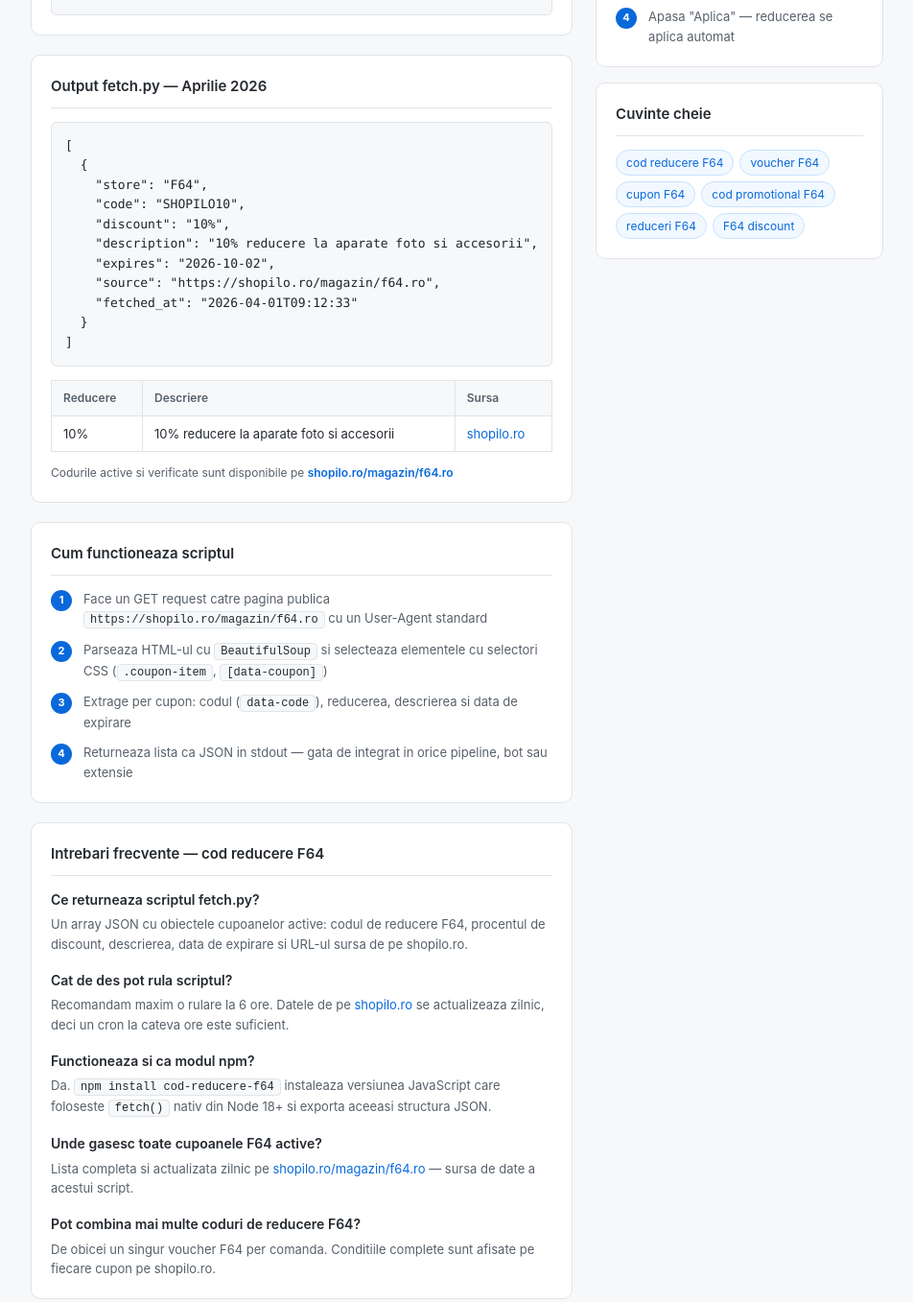
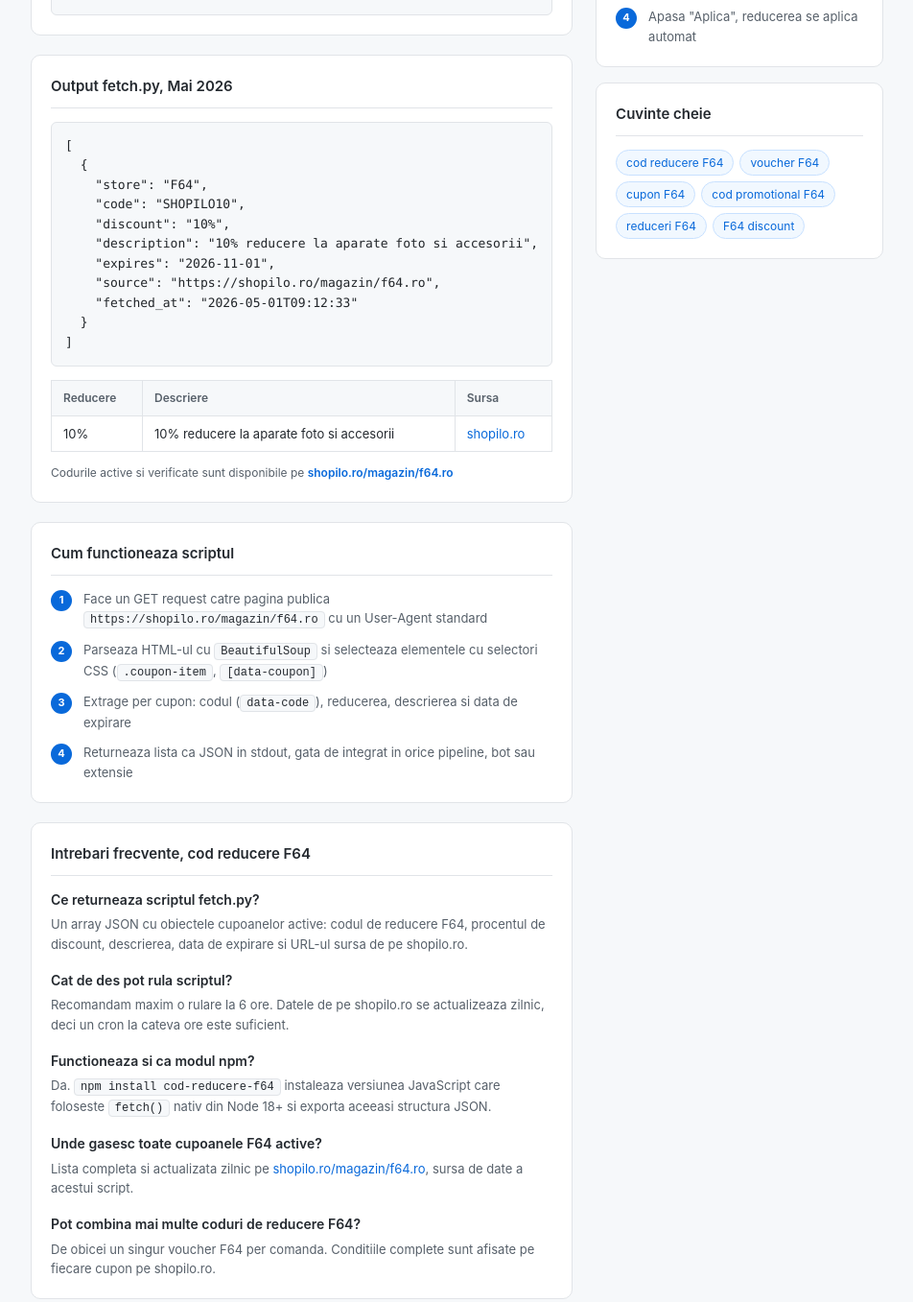
Before and after one commit to shopilo-ro/cod-reducere-f64, a website: page index.html in a window 1280 px wide. Shown: the part 828-2185 px from the top of the page at 96% size, without its empty margins (202-1154 px from the left). Drawn offline with Linux system fonts and the light colour scheme.

Commit message:
Update Mai 2026

```diff
--- a/index.html
+++ b/index.html
@@ -3,11 +3,11 @@
 <head>
   <meta charset="UTF-8">
   <meta name="viewport" content="width=device-width, initial-scale=1.0">
-  <title>Cod reducere F64 — Aprilie 2026 | shopilo.ro</title>
+  <title>Cod reducere F64, Mai 2026 | shopilo.ro</title>
   <meta name="description" content="Script Python open-source pentru fetch automat de coduri de reducere F64. Returneaza cupoane F64 active in format JSON de pe shopilo.ro.">
   <meta name="robots" content="index, follow">
   <meta property="og:type" content="website">
-  <meta property="og:title" content="Cod reducere F64 — Aprilie 2026 | shopilo.ro">
+  <meta property="og:title" content="Cod reducere F64, Mai 2026 | shopilo.ro">
   <meta property="og:description" content="Script Python open-source pentru fetch automat de coduri de reducere F64 de pe shopilo.ro.">
   <meta property="og:url" content="https://shopilo-ro.github.io/cod-reducere-f64/">
   <script type="application/ld+json">{
@@ -57,7 +57,7 @@
   ]
 }</script>
   <script type="application/ld+json">{"@context": "https://schema.org", "@type": "BreadcrumbList", "itemListElement": [{"@type": "ListItem", "position": 1, "name": "Shopilo Dev", "item": "https://shopilo-ro.github.io"}, {"@type": "ListItem", "position": 2, "name": "Cod reducere F64", "item": "https://shopilo-ro.github.io/cod-reducere-f64/"}]}</script>
-  <script type="application/ld+json">{"@context": "https://schema.org", "@type": "WebPage", "name": "Cod reducere F64 | shopilo.ro", "description": "Cele mai bune coduri de reducere F64. Cupoane F64 active, voucher F64 si oferte exclusive pe shopilo.ro.", "url": "https://shopilo-ro.github.io/cod-reducere-f64/", "dateModified": "2026-04-01", "isPartOf": {"@type": "WebSite", "name": "Shopilo Dev", "url": "https://shopilo-ro.github.io"}, "about": {"@type": "Thing", "name": "F64"}}</script>
+  <script type="application/ld+json">{"@context": "https://schema.org", "@type": "WebPage", "name": "Cod reducere F64 | shopilo.ro", "description": "Cele mai bune coduri de reducere F64. Cupoane F64 active, voucher F64 si oferte exclusive pe shopilo.ro.", "url": "https://shopilo-ro.github.io/cod-reducere-f64/", "dateModified": "2026-05-01", "isPartOf": {"@type": "WebSite", "name": "Shopilo Dev", "url": "https://shopilo-ro.github.io"}, "about": {"@type": "Thing", "name": "F64"}}</script>
   <style>
     *{margin:0;padding:0;box-sizing:border-box}
     body{font-family:-apple-system,BlinkMacSystemFont,'Segoe UI',sans-serif;background:#f6f8fa;color:#212529;line-height:1.6}
@@ -174,16 +174,16 @@ fetchCoupons().then(data => console.log(data));</code></pre>
     </div>
 
     <div class="card">
-      <h2>Output fetch.py — Aprilie 2026</h2>
+      <h2>Output fetch.py, Mai 2026</h2>
       <pre><code>[
   {
     "store": "F64",
     "code": "SHOPILO10",
     "discount": "10%",
     "description": "10% reducere la aparate foto si accesorii",
-    "expires": "2026-10-02",
+    "expires": "2026-11-01",
     "source": "https://shopilo.ro/magazin/f64.ro",
-    "fetched_at": "2026-04-01T09:12:33"
+    "fetched_at": "2026-05-01T09:12:33"
   }
 ]</code></pre>
       <table style="margin-top:14px">
@@ -212,19 +212,19 @@ fetchCoupons().then(data => console.log(data));</code></pre>
         <div class="step"><span class="step-num">1</span><span>Face un GET request catre pagina publica <span class="inline-code">https://shopilo.ro/magazin/f64.ro</span> cu un User-Agent standard</span></div>
         <div class="step"><span class="step-num">2</span><span>Parseaza HTML-ul cu <span class="inline-code">BeautifulSoup</span> si selecteaza elementele cu selectori CSS (<span class="inline-code">.coupon-item</span>, <span class="inline-code">[data-coupon]</span>)</span></div>
         <div class="step"><span class="step-num">3</span><span>Extrage per cupon: codul (<span class="inline-code">data-code</span>), reducerea, descrierea si data de expirare</span></div>
-        <div class="step"><span class="step-num">4</span><span>Returneaza lista ca JSON in stdout — gata de integrat in orice pipeline, bot sau extensie</span></div>
+        <div class="step"><span class="step-num">4</span><span>Returneaza lista ca JSON in stdout, gata de integrat in orice pipeline, bot sau extensie</span></div>
       </div>
     </div>
 
     <div class="card">
-      <h2>Intrebari frecvente — cod reducere F64</h2>
+      <h2>Intrebari frecvente, cod reducere F64</h2>
       <div class="faq-item">
         <h3>Ce returneaza scriptul fetch.py?</h3>
         <p>Un array JSON cu obiectele cupoanelor active: codul de reducere F64, procentul de discount, descrierea, data de expirare si URL-ul sursa de pe shopilo.ro.</p>
       </div>
       <div class="faq-item">
         <h3>Cat de des pot rula scriptul?</h3>
-        <p>Recomandam maxim o rulare la 6 ore. Datele de pe <a href="https://shopilo.ro/magazin/f64.ro">shopilo.ro</a> se actualizeaza zilnic, deci un cron la cateva ore este suficient.</p>
+        <p>Recomandam maxim o rulare la 6 ore. Datele de pe shopilo.ro se actualizeaza zilnic, deci un cron la cateva ore este suficient.</p>
       </div>
       <div class="faq-item">
         <h3>Functioneaza si ca modul npm?</h3>
@@ -232,7 +232,7 @@ fetchCoupons().then(data => console.log(data));</code></pre>
       </div>
       <div class="faq-item">
         <h3>Unde gasesc toate cupoanele F64 active?</h3>
-        <p>Lista completa si actualizata zilnic pe <a href="https://shopilo.ro/magazin/f64.ro">shopilo.ro/magazin/f64.ro</a> — sursa de date a acestui script.</p>
+        <p>Lista completa si actualizata zilnic pe <a href="https://shopilo.ro/magazin/f64.ro">shopilo.ro/magazin/f64.ro</a>, sursa de date a acestui script.</p>
       </div>
       <div class="faq-item">
         <h3>Pot combina mai multe coduri de reducere F64?</h3>
@@ -255,7 +255,7 @@ fetchCoupons().then(data => console.log(data));</code></pre>
         <div class="step"><span class="step-num">1</span><span>Copiaza codul din output-ul scriptului</span></div>
         <div class="step"><span class="step-num">2</span><span>Adauga produsele dorite in cosul F64</span></div>
         <div class="step"><span class="step-num">3</span><span>La checkout, introdu codul in campul "Voucher" sau "Cod promotional"</span></div>
-        <div class="step"><span class="step-num">4</span><span>Apasa "Aplica" — reducerea se aplica automat</span></div>
+        <div class="step"><span class="step-num">4</span><span>Apasa "Aplica", reducerea se aplica automat</span></div>
       </div>
     </div>
 
@@ -276,7 +276,7 @@ fetchCoupons().then(data => console.log(data));</code></pre>
 </div>
 
 <footer>
-  Script open-source. Date de pe <a href="https://shopilo.ro/magazin/f64.ro">shopilo.ro</a> &mdash;
+  Script open-source. Date de pe <a href="https://shopilo.ro/magazin/f64.ro">shopilo.ro</a> |
   <a href="https://shopilo-ro.github.io">Toate magazinele</a>
 </footer>
 
```
